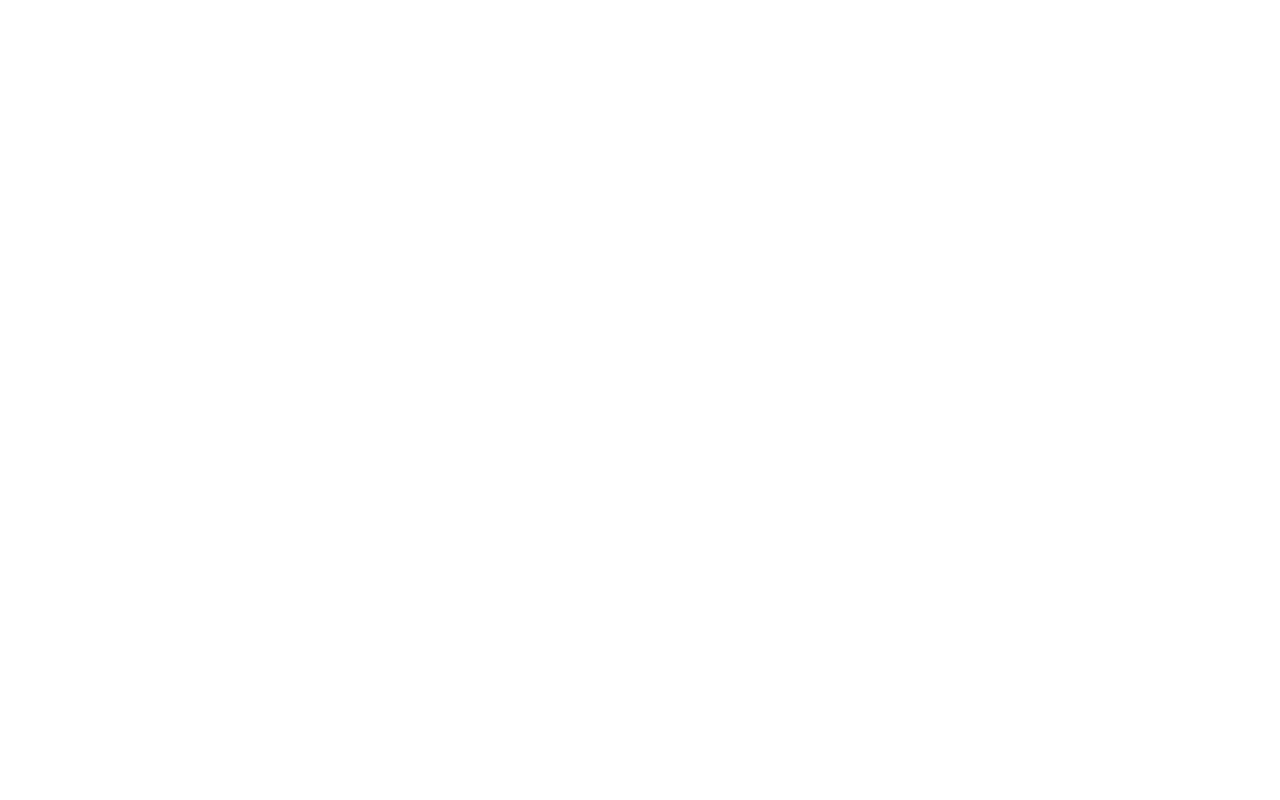
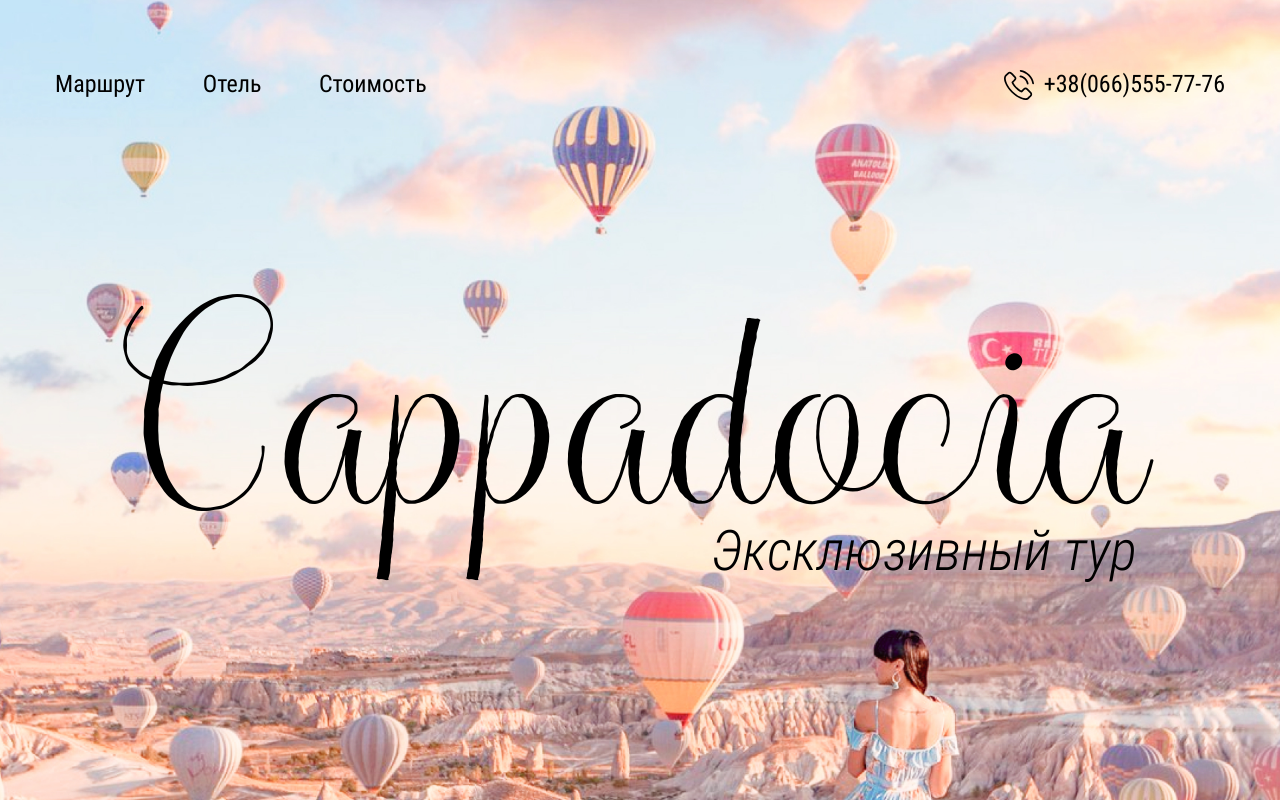
Before and after one commit to TRETYAKweb/Cappadocia-training, a plain HTML site: page index.html in a window 1280 px wide. Drawn offline with Linux system fonts and the light colour scheme.

Commit message:
Сделал первый экран

```diff
--- /dev/null
+++ b/css/nullstyle.css
@@ -0,0 +1,71 @@
+* {
+  padding: 0;
+  margin: 0;
+  border: 0;
+}
+
+*, *:before, *:after {
+  -webkit-box-sizing: border-box;
+  box-sizing: border-box;
+}
+
+:focus, :active {
+  outline: none;
+}
+
+a:focus, a:active {
+  outline: none;
+}
+
+nav, footer, header, aside {
+  display: block;
+}
+
+html, body {
+  height: 100%;
+  width: 100%;
+  font-size: 100%;
+  line-height: 1;
+  font-size: 14px;
+  -ms-text-size-adjust: 100%;
+  -moz-text-size-adjust: 100%;
+  -webkit-text-size-adjust: 100%;
+}
+
+input, button, textarea {
+  font-family: inherit;
+}
+
+input::-ms-clear {
+  display: none;
+}
+
+button {
+  cursor: pointer;
+}
+
+button::-moz-focus-inner {
+  padding: 0;
+  border: 0;
+}
+
+a, a:visited {
+  text-decoration: none;
+}
+
+a:hover {
+  text-decoration: none;
+}
+
+ul li {
+  list-style: none;
+}
+
+img {
+  vertical-align: top;
+}
+
+h1, h2, h3, h4, h5, h6 {
+  font-size: inherit;
+  font-weight: inherit;
+}
--- /dev/null
+++ b/css/style.css
@@ -0,0 +1,128 @@
+/* Шрифты */
+
+@font-face {
+  font-family: "Balqis";
+  src: url("../fonts/Balqis.woff2") format("woff2"), url("../fonts/Balqis.woff") format("woff");
+  font-weight: 300;
+  font-style: normal;
+  font-display: swap;
+}
+
+@font-face {
+  font-family: "RobotoCondensed-Light";
+  src: url("../fonts/RobotoCondensed-Light.woff2") format("woff2"),
+    url("../fonts/RobotoCondensed-Light.woff") format("woff");
+  font-weight: 300;
+  font-style: normal;
+  font-display: swap;
+}
+
+@font-face {
+  font-family: "RobotoCondensed-LightItalic";
+  src: url("../fonts/RobotoCondensed-LightItalic.woff2") format("woff2"),
+    url("../fonts/RobotoCondensed-LightItalic.woff") format("woff");
+  font-weight: 300;
+  font-style: italic;
+  font-display: swap;
+}
+
+@font-face {
+  font-family: "RobotoCondensed-Regular";
+  src: url("../fonts/RobotoCondensed-Regular.woff2") format("woff2"),
+    url("../fonts/RobotoCondensed-Regular.woff") format("woff");
+  font-weight: 400;
+  font-style: normal;
+  font-display: swap;
+}
+
+/* Шрифты */
+
+body {
+  color: #000000;
+  font-family: "RobotoCondensed-Light", Arial, sans-serif;
+  font-size: 18px;
+  line-height: 21px;
+}
+
+a {
+  color: inherit;
+}
+
+.container {
+  max-width: 1200px;
+  margin: 0 auto;
+  padding: 0 15px;
+}
+
+.header {
+  background-image: url("../images/header-bg.jpg");
+  background-position: bottom center;
+  background-repeat: no-repeat;
+  background-size: cover;
+  height: 100vh;
+}
+
+.header__top {
+  display: flex;
+  justify-content: space-between;
+  padding-top: 70px;
+  font-size: 24px;
+  line-height: 28px;
+  font-family: "RobotoCondensed-Regular";
+}
+
+.menu__list-item {
+  display: inline-block;
+}
+
+.menu__list-item + .menu__list-item {
+  margin-left: 52px;
+}
+
+.menu__list-link:hover,
+.menu__list-link:focus {
+  text-decoration: underline;
+}
+
+.header__phone {
+  padding-left: 40px;
+  position: relative;
+}
+
+.header__phone::before {
+  content: "";
+  position: absolute;
+  background-image: url("../images/phone-icon.svg");
+  background-repeat: no-repeat;
+  width: 100px;
+  height: 100px;
+  left: 0;
+}
+
+.header__phone:hover,
+.header__phone:focus {
+  text-decoration: underline;
+}
+
+.header__title {
+  font-family: "Balqis";
+  font-style: normal;
+  font-weight: 300;
+  font-size: 250px;
+  line-height: 334px;
+
+  padding-top: 152px;
+  text-align: center;
+}
+
+.header__title span {
+  display: block;
+  text-align: right;
+  font-family: "RobotoCondensed-LightItalic";
+  font-style: italic;
+  font-weight: 300;
+  font-size: 56px;
+  line-height: 66px;
+  margin-top: -66px;
+  margin-right: 88px;
+}
--- a/index.html
+++ b/index.html
@@ -6,12 +6,35 @@
   <meta http-equiv="X-UA-Compatible" content="IE=edge">
   <meta name="viewport" content="width=device-width, initial-scale=1.0">
   <title>Cappadocia</title>
+  <link rel="stylesheet" href="css/style.css">
+  <link rel="stylesheet" href="css/nullstyle.css">
 </head>
 
 <body>
 
   <header class="header">
-
+    <div class="container">
+      <div class="header__top">
+        <nav class="menu">
+          <ul class="menu__list">
+            <li class="menu__list-item">
+              <a href="#" class="menu__list-link">Маршрут</a>
+            </li>
+            <li class="menu__list-item">
+              <a href="#" class="menu__list-link">Отель</a>
+            </li>
+            <li class="menu__list-item">
+              <a href="#" class="menu__list-link">Стоимость</a>
+            </li>
+          </ul>
+        </nav>
+        <a href="tel:+380665557776" class="header__phone">+38(066)555-77-76</a>
+      </div>
+      <h1 class="header__title">
+        Cappadocia
+        <span>Эксклюзивный тур</span>
+      </h1>
+    </div>
   </header>
 
 </body>
```
Also changed, not shown: fonts/Balqis.woff (added), fonts/Balqis.woff2 (added), fonts/RobotoCondensed-Light.woff (added), fonts/RobotoCondensed-Light.woff2 (added), fonts/RobotoCondensed-LightItalic.woff (added), fonts/RobotoCondensed-LightItalic.woff2 (added), fonts/RobotoCondensed-Regular.woff (added), fonts/RobotoCondensed-Regular.woff2 (added), images/header-bg.jpg (added), images/phone-icon.svg (added).
